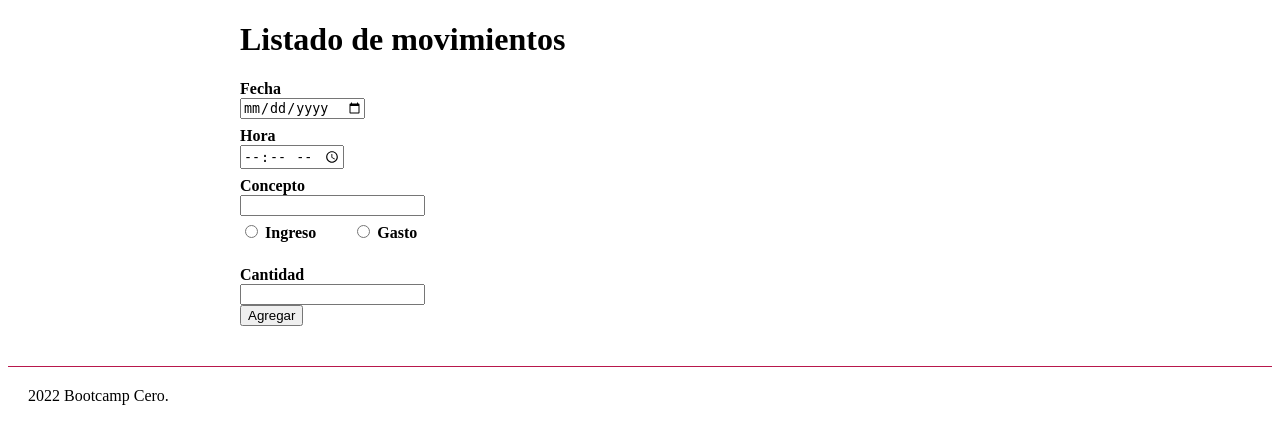
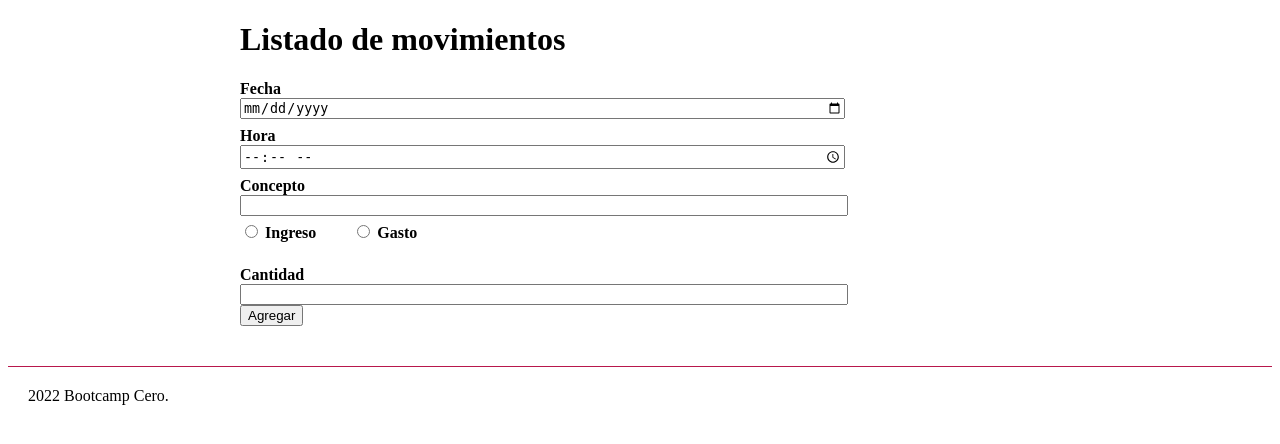
Before and after one commit to aleriig/hello_flask, a Flask app: page /nuevo in a window 1280 px wide. Shown: the part 83-527 px from the top of the page. Run offline with Flask 2, Linux system fonts and the light colour scheme.

Commit message:
fix: cambiando width del formulario

```diff
--- a/balance/static/css/styles.css
+++ b/balance/static/css/styles.css
@@ -77,4 +77,5 @@ table.paper .error {
 }
 
 .campo-formulario input:not([type="radio"]) {
+    width: 75%;
 }
```
